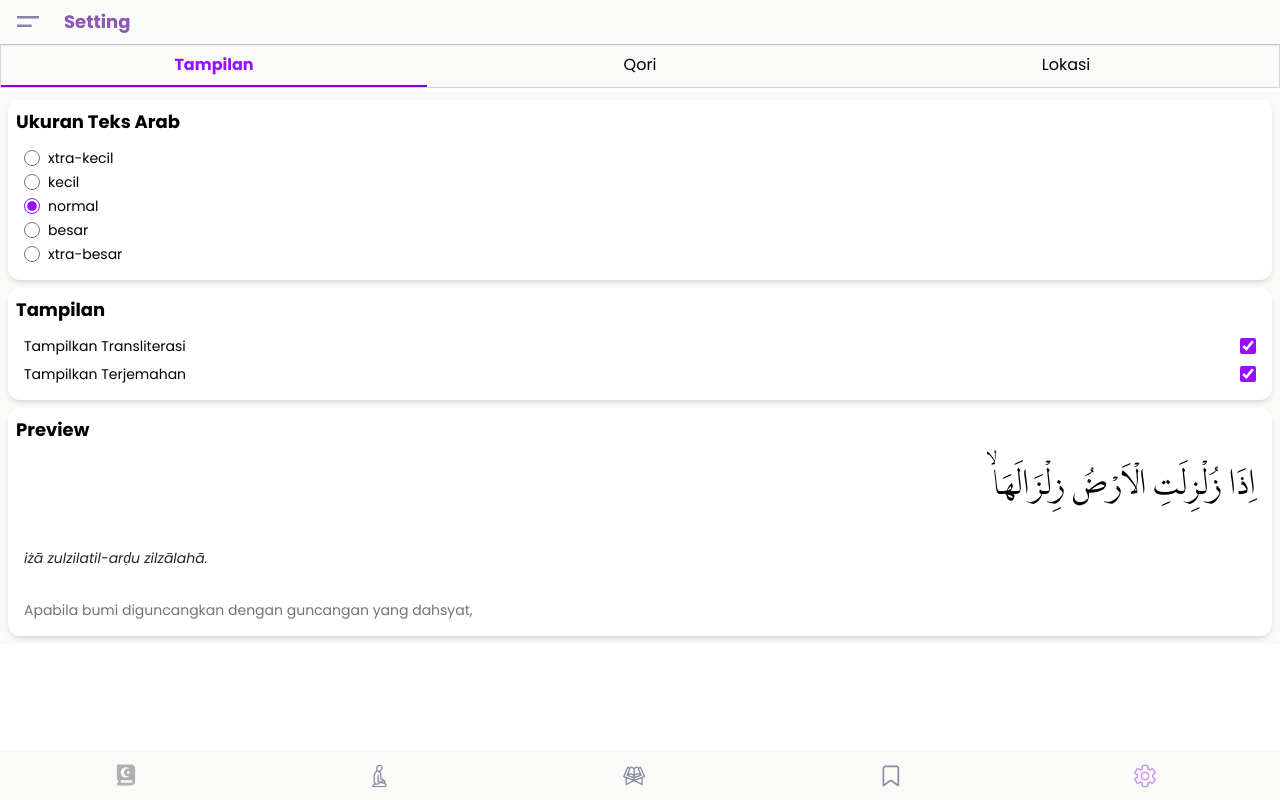
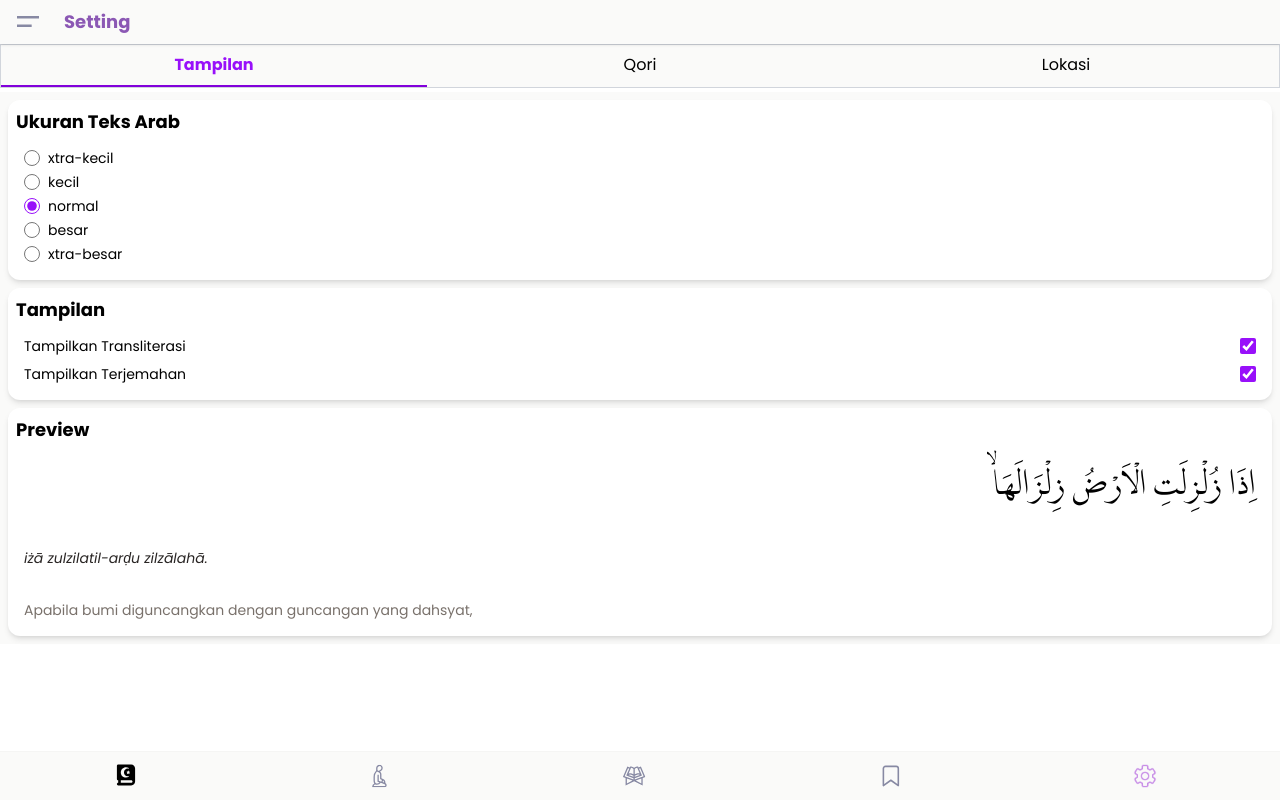
Before and after one commit to taufiq33/quran-frontend, a React (Vite) app: page /settings in a window 1280 px wide. Built offline with nearby package versions, Linux system fonts and the light colour scheme; no server answers.

Commit message:
fix: adjust media query for grey-custom-filter and ensure active class font-weight is bold

```diff
--- a/src/index.css
+++ b/src/index.css
@@ -9,6 +9,7 @@
 .active {
   filter: brightness(0) saturate(100%) invert(26%) sepia(100%) saturate(3004%)
     hue-rotate(268deg) brightness(89%) contrast(89%);
+  font-weight: bold;
 }
 
 .modal {
@@ -19,9 +20,11 @@
   background-color: rgba(0, 0, 0, 0.55);
 }
 
-.grey-custom-filter {
-  filter: brightness(0) saturate(100%) invert(74%) sepia(5%) saturate(6%)
-    hue-rotate(352deg) brightness(93%) contrast(95%);
+@media (max-width: 767px) {
+  .grey-custom-filter {
+    filter: brightness(0) saturate(100%) invert(74%) sepia(5%) saturate(6%)
+      hue-rotate(352deg) brightness(93%) contrast(95%);
+  }
 }
 
 .poppins-thin {
```
